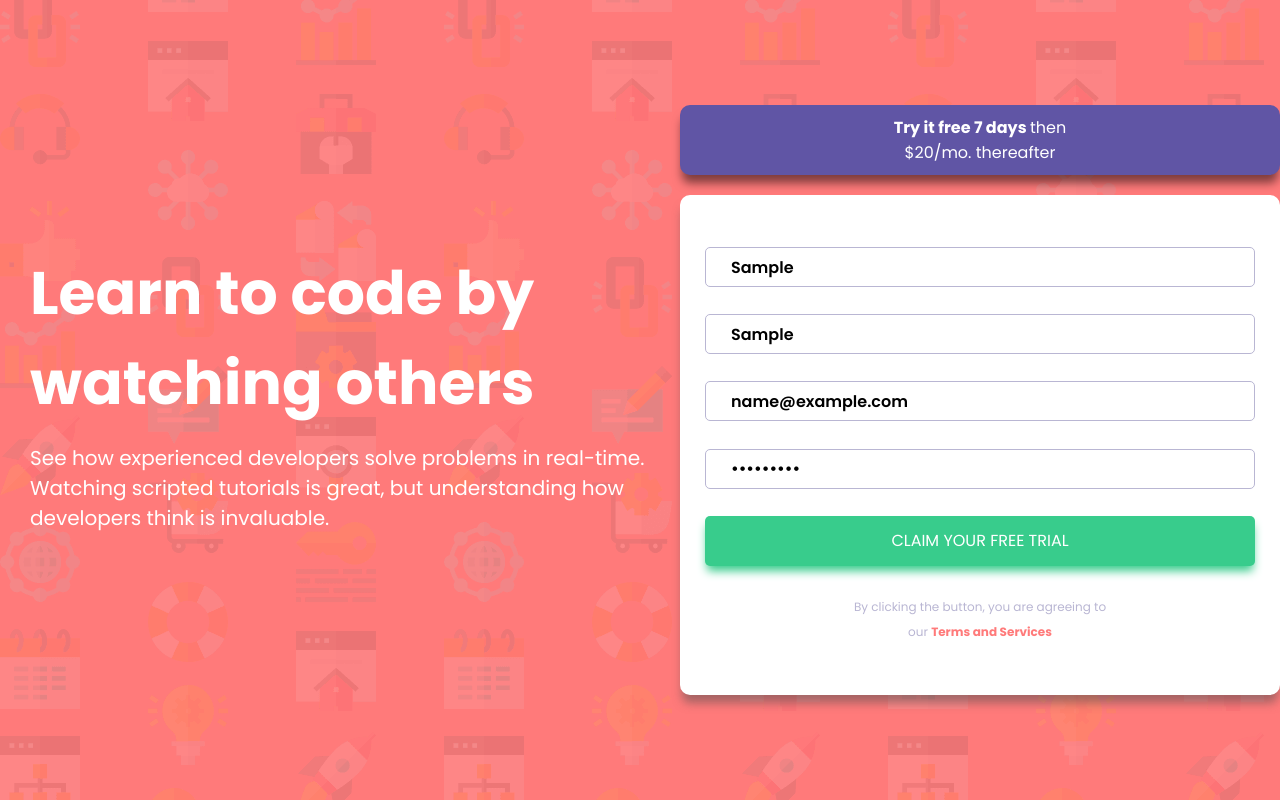
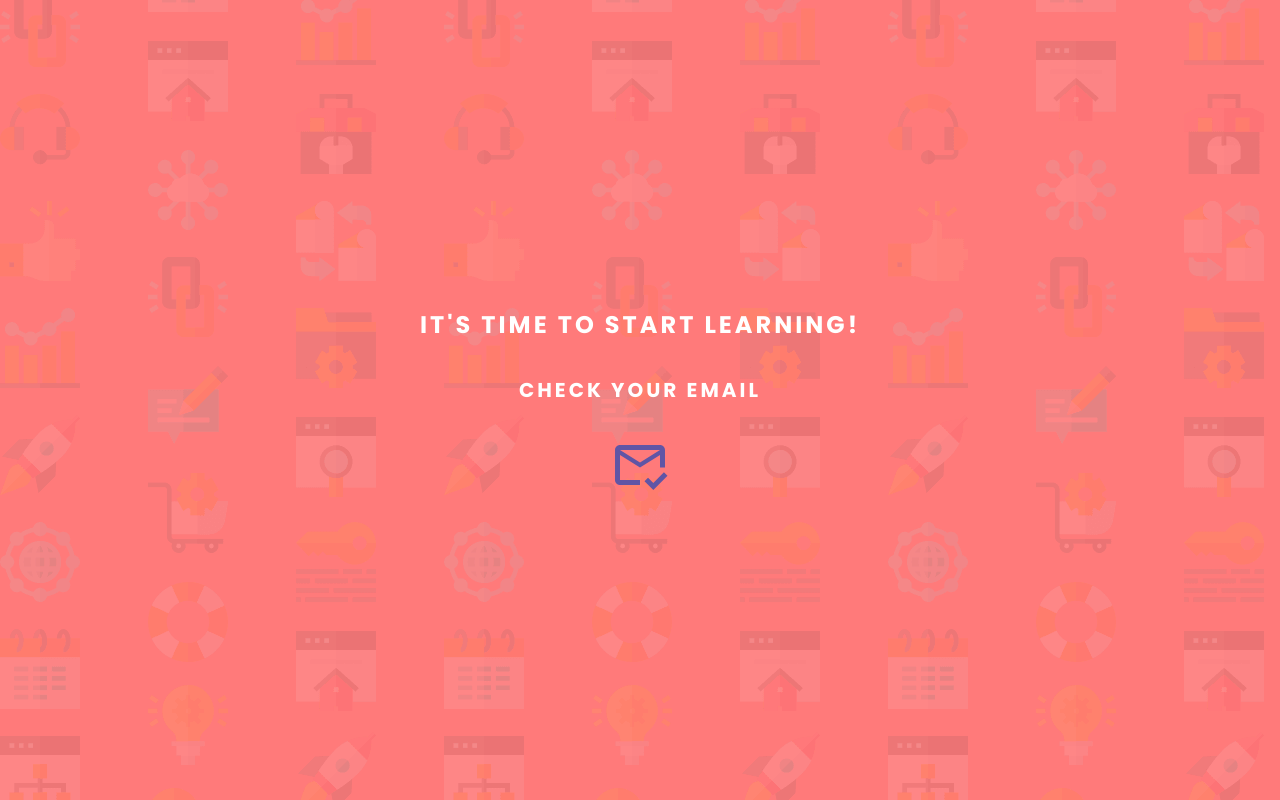
Before and after one commit to veroisla/Sigup-Form-Frontend-mentor, a React (Create React App) app: page / in a window 1280 px wide. Both pictures are taken after typing "Sample", "Sample", "name@example.com", "Sample123" into the empty fields and a click on the button "CLAIM YOUR FREE TRIAL". Built offline with nearby package versions, Linux system fonts and the light colour scheme.

Commit message:
created new component for when all the items in the sigup for are correct

```diff
--- a/package.json
+++ b/package.json
@@ -11,6 +11,7 @@
     "prop-types": "^15.8.1",
     "react": "^18.0.0",
     "react-dom": "^18.0.0",
+    "react-icons": "^4.6.0",
     "react-router-dom": "^6.3.0",
     "react-scripts": "5.0.1",
     "web-vitals": "^2.1.4"
--- a/src/components/App.js
+++ b/src/components/App.js
@@ -3,6 +3,7 @@ import { useState } from 'react';
 import Info from '../components/Info';
 import PurpleContainer from '../components/PurpleContainer';
 import Form from '../components/Form';
+import CompleteSection from '../components/CompleteSection';
 import '../styles/components/App.scss';
 
 function App() {
@@ -19,6 +20,13 @@ function App() {
     lastName: '',
     email: '',
     password: '',
+  });
+
+  const [completeForm, setCompleteForm] = useState({
+    name: false,
+    lastName: false,
+    email: false,
+    password: false,
   });
 
   //FUNCIÓN PREVENIR ENVÍO POR DEFECTO
@@ -57,7 +65,7 @@ function App() {
     } else if (!regexName.test(dataUser.name)) {
       errors.name = 'invalid format';
     } else if (errors.name !== '') {
-      errors.name = '';
+      completeForm.name = true;
     }
 
     if (dataUser.lastName === '') {
@@ -65,7 +73,7 @@ function App() {
     } else if (!regexName.test(dataUser.lastName)) {
       errors.lastName = 'Invalid format';
     } else if (errors.lastName !== '') {
-      errors.lastName = '';
+      completeForm.lastName = true;
     }
 
     if (dataUser.email === '') {
@@ -73,27 +81,33 @@ function App() {
     } else if (!regexEmail.test(dataUser.email)) {
       errors.email = 'Invalid format';
     } else if (errors.email !== '') {
-      errors.email = '';
+      completeForm.email = true;
     }
 
     if (dataUser.password === '') {
       errors.password = 'Password cannot be empty';
     } else if (!regexPassword.test(dataUser.password)) {
-      errors.password = 'Must have a number, uppercase and lowercase letter';
+      errors.password =
+        'Must have a number, uppercase and lowercase letter and minimum of 8 letters';
     } else if (errors.password !== '') {
-      errors.password = '';
+      completeForm.password = true;
     }
-
     return errors;
   };
 
   return (
     <>
       <div className="body">
+        {completeForm.name === true &&
+        completeForm.lastName === true &&
+        completeForm.email === true &&
+        completeForm.password === true ? (
+          <CompleteSection />
+        ) : (
+          <>
             <Info />
             <div className="container">
               <PurpleContainer />
-
               <Form
                 handleInput={handleInput}
                 handleSubmit={handleSubmit}
@@ -102,6 +116,8 @@ function App() {
                 handleForm={handleForm}
               />
             </div>
+          </>
+        )}
       </div>
     </>
   );
--- /dev/null
+++ b/src/components/CompleteSection.js
@@ -0,0 +1,15 @@
+import React from 'react';
+import '../styles/components/CompleteSection.scss';
+import { MdOutlineMarkEmailRead } from 'react-icons/md';
+
+function CompleteSection() {
+  return (
+    <section className="complete">
+      <h2 className="complete__title">It's time to start learning!</h2>
+      <h3 className="complete__subtitle">Check your email</h3>
+      <MdOutlineMarkEmailRead className="complete__email" />
+    </section>
+  );
+}
+
+export default CompleteSection;
--- a/src/components/SubmitBtn.js
+++ b/src/components/SubmitBtn.js
@@ -1,12 +1,9 @@
 import React from 'react';
+import '../styles/components/SubmitBtn.scss';
 
 function SubmitBtn(props) {
   return (
-    <button
-      className="form__submitBtn"
-      type="submit"
-      onClick={props.handleForm}
-    >
+    <button className="submitBtn" type="submit" onClick={props.handleForm}>
       claim your free trial
     </button>
   );
--- /dev/null
+++ b/src/styles/components/CompleteSection.scss
@@ -0,0 +1,31 @@
+@import "../Vars.scss";
+@import "../Reset.scss";
+
+.complete {
+    display: flex;
+    flex-direction: column;
+    justify-content: center;
+    align-items: center;
+    height: 100vh;
+    color: $--color-white;
+    letter-spacing: 3px;
+    text-transform: uppercase;
+
+
+    &__title {
+        text-align: center;
+        font-size: 24px;
+        margin-bottom: 30px;
+        line-height: 40px;
+    }
+
+    &__subtitle {
+        font-size: 20px;
+        margin-bottom: 30px;
+    }
+
+    &__email {
+        font-size: 60px;
+        color: $--color-purple;
+    }
+}
--- a/src/styles/components/Form.scss
+++ b/src/styles/components/Form.scss
@@ -35,19 +35,6 @@
        align-self: flex-end;
        color: $--color-red;
        font-size: 12px;
-    }
-
-    //BUTTON
-
-    &__submitBtn {
-        background-color: $--color-green;
-        border: none;
-        height: 50px;
-        width: 100%;
-        border-radius: 5px;
-        color: $--color-white;
-        text-transform: uppercase;
-        box-shadow: 0 7px 10px -2px $--color-green;
     }
 
     //TERMS
--- /dev/null
+++ b/src/styles/components/SubmitBtn.scss
@@ -0,0 +1,17 @@
+@import "../Vars.scss";
+@import "../Reset.scss";
+
+
+.submitBtn {
+
+        background-color: $--color-green;
+        border: none;
+        height: 50px;
+        width: 100%;
+        border-radius: 5px;
+        color: $--color-white;
+        text-transform: uppercase;
+        box-shadow: 0 7px 10px -2px $--color-green;
+
+
+}
```
Also changed, not shown: 1 other file (tests, documents, lock files or other folders). Lines whose indentation alone changed are shown as unchanged.
